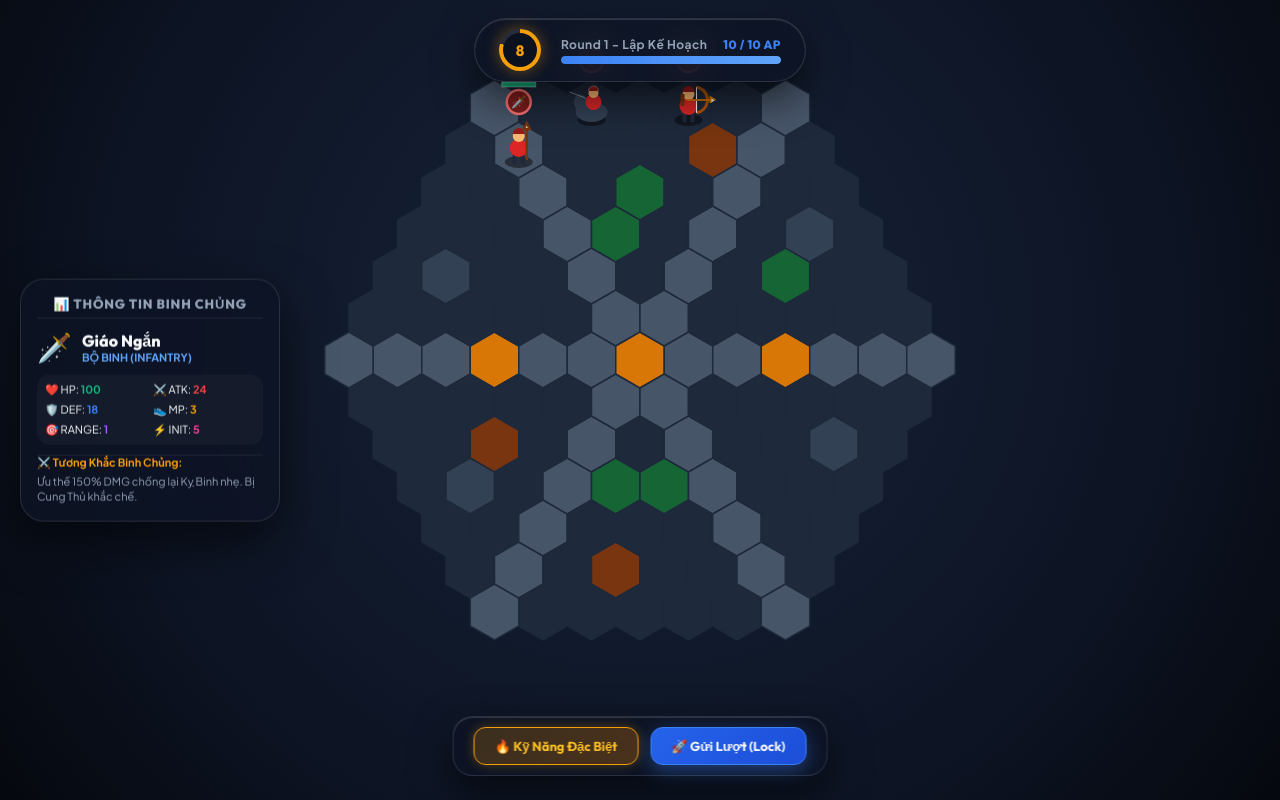
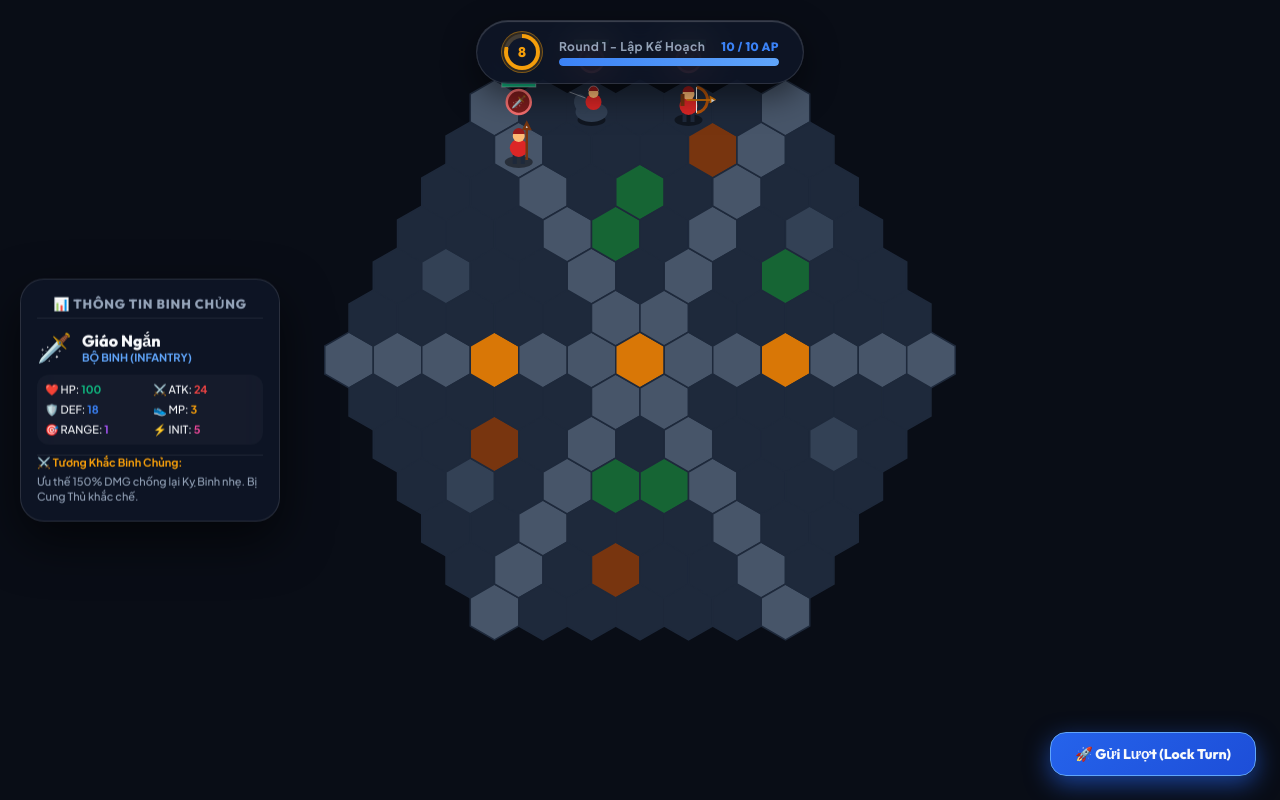
Before and after one commit to SlaMakeGameNoCode/hexastrategy, a website built with Vite: page index.html in a window 1280 px wide. Both pictures are taken after a click on the button "⚔️ Bắt Đầu Trận Đấu". Built offline with nearby package versions, Linux system fonts and the light colour scheme.

Commit message:
refactor: Separate Lock Turn into a global dedicated button at bottom-right corner

```diff
--- a/index.html
+++ b/index.html
@@ -1,25 +1,22 @@
 <!DOCTYPE html>
 <html lang="vi">
 <head>
-  <meta charset="UTF-8">
-  <meta name="viewport" content="width=device-width, initial-scale=1.0">
-  <title>HEX LEGION — Tactical Hexagonal Strategy</title>
+  <meta charset="UTF-8" />
+  <meta name="viewport" content="width=device-width, initial-scale=1.0" />
+  <title>Hexa Strategy - Web Canvas Game Engine</title>
   <link rel="preconnect" href="https://fonts.googleapis.com">
   <link rel="preconnect" href="https://fonts.gstatic.com" crossorigin>
-  <link href="https://fonts.googleapis.com/css2?family=Outfit:wght@400;500;600;700;800&family=Plus+Jakarta+Sans:wght@400;500;600;700;800&display=swap" rel="stylesheet">
+  <link href="https://fonts.googleapis.com/css2?family=Outfit:wght@400;600;700;800;900&family=Plus+Jakarta+Sans:wght@500;600;700&display=swap" rel="stylesheet">
   <style>
     :root {
-      --bg-dark: #070B12;
-      --panel-bg: rgba(13, 20, 36, 0.78);
+      --bg-dark: #090D16;
+      --panel-bg: rgba(15, 23, 42, 0.75);
       --panel-border: rgba(255, 255, 255, 0.12);
+      --text-main: #F8FAFC;
+      --text-muted: #94A3B8;
+      --accent-gold: #F59E0B;
       --accent-blue: #3B82F6;
       --accent-blue-glow: rgba(59, 130, 246, 0.4);
-      --accent-gold: #F59E0B;
-      --accent-gold-glow: rgba(245, 158, 11, 0.4);
-      --accent-red: #EF4444;
-      --accent-green: #10B981;
-      --text-main: #F8FAFC;
-      --text-muted: #94A3B8;
     }
 
     * {
@@ -29,76 +26,80 @@
       user-select: none;
     }
 
-    body {
+    body, html {
+      width: 100%;
+      height: 100%;
+      overflow: hidden;
       background-color: var(--bg-dark);
+      font-family: 'Plus Jakarta Sans', sans-serif;
       color: var(--text-main);
-      font-family: 'Plus Jakarta Sans', sans-serif;
-      overflow: hidden;
-      width: 100vw;
-      height: 100vh;
     }
 
     #game-container {
       position: relative;
-      width: 100%;
-      height: 100%;
-      display: flex;
+      width: 100vw;
+      height: 100vh;
     }
 
     canvas {
       display: block;
       width: 100%;
       height: 100%;
-      background: radial-gradient(circle at 50% 40%, #172439 0%, #0D1424 65%, #05080E 100%);
     }
 
     /* Top HUD Bar */
     .hud-top {
       position: absolute;
-      top: 18px;
+      top: 20px;
       left: 50%;
       transform: translateX(-50%);
       display: flex;
       align-items: center;
-      gap: 20px;
+      gap: 16px;
       padding: 10px 24px;
       background: var(--panel-bg);
       backdrop-filter: blur(20px);
       -webkit-backdrop-filter: blur(20px);
       border: 1px solid var(--panel-border);
       border-radius: 999px;
-      box-shadow: 0 16px 40px rgba(0, 0, 0, 0.6), inset 0 1px 1px rgba(255, 255, 255, 0.15);
+      box-shadow: 0 12px 32px rgba(0, 0, 0, 0.5), inset 0 1px 1px rgba(255, 255, 255, 0.2);
       z-index: 20;
     }
 
     .timer-badge {
       display: flex;
       align-items: center;
-      gap: 8px;
+      justify-content: center;
+      width: 42px;
+      height: 42px;
+      border-radius: 50%;
+      background: rgba(245, 158, 11, 0.15);
+      border: 1px solid rgba(245, 158, 11, 0.4);
+      position: relative;
     }
 
     .timer-ring {
-      width: 42px;
-      height: 42px;
+      width: 36px;
+      height: 36px;
       border-radius: 50%;
-      background: conic-gradient(var(--accent-gold) 100%, rgba(255,255,255,0.08) 0%);
+      background: conic-gradient(var(--accent-gold) 100%, rgba(255,255,255,0.1) 0%);
       display: flex;
+      align-items: center;
       justify-content: center;
-      align-items: center;
-      box-shadow: 0 0 16px var(--accent-gold-glow);
+      transition: background 0.2s linear;
     }
 
     .timer-inner {
-      width: 34px;
-      height: 34px;
+      width: 28px;
+      height: 28px;
       border-radius: 50%;
-      background: #0B111E;
+      background: #0F172A;
       display: flex;
+      align-items: center;
       justify-content: center;
-      align-items: center;
       font-family: 'Outfit', sans-serif;
       font-weight: 800;
-      font-size: 15px;
+      font-size: 14px;
       color: var(--accent-gold);
     }
 
@@ -106,7 +107,7 @@
       display: flex;
       flex-direction: column;
       gap: 4px;
-      min-width: 220px;
+      width: 220px;
     }
 
     .ap-label {
@@ -229,7 +230,7 @@
       border: 1px solid rgba(59, 130, 246, 0.3);
     }
 
-    /* Bottom Action Controls */
+    /* Bottom Action Controls for Selected Unit */
     .controls-panel {
       position: absolute;
       bottom: 24px;
@@ -396,15 +397,19 @@
     <!-- HTML5 Canvas -->
     <canvas id="game-canvas"></canvas>
 
-    <!-- Bottom Controls -->
+    <!-- Bottom Center Unit Skill Action Control Panel -->
     <div class="controls-panel" id="planning-controls" style="display: none;">
       <button class="btn-action" id="btn-skill" style="background: linear-gradient(135deg, rgba(245, 158, 11, 0.2) 0%, rgba(217, 119, 6, 0.3) 100%); border-color: #F59E0B; color: #FBBF24; box-shadow: 0 0 12px rgba(245, 158, 11, 0.3);">
         🔥 Kỹ Năng Đặc Biệt
       </button>
-      <button class="btn-action primary" id="btn-end-turn">🚀 Gửi Lượt (Lock)</button>
     </div>
 
-
+    <!-- Global Dedicated End Turn / Lock Button (Bottom Right Corner) -->
+    <div id="global-turn-container" style="position: absolute; bottom: 24px; right: 24px; z-index: 30; display: none;">
+      <button class="btn-action primary" id="btn-end-turn" style="padding: 12px 24px; font-size: 14px; font-weight: 800; border-radius: 16px; background: linear-gradient(135deg, #2563EB 0%, #1D4ED8 100%); box-shadow: 0 8px 25px rgba(37, 99, 235, 0.6); border: 1px solid #60A5FA;">
+        🚀 Gửi Lượt (Lock Turn)
+      </button>
+    </div>
 
     <!-- Victory / Defeat Modal -->
     <div id="result-modal" class="modal-overlay">
--- a/src/main.ts
+++ b/src/main.ts
@@ -157,11 +157,14 @@ window.addEventListener('DOMContentLoaded', () => {
 
   function updateActionButtonsUI(unit: RenderableUnit | null) {
     const btnSkill = document.getElementById('btn-skill');
+    const planControls = document.getElementById('planning-controls');
 
     if (unit && unit.ownerColor === '#3B82F6') {
       const armyClass = (unit.armyClass || 'SHORT_SPEAR') as ArmyClassId;
       const skillType = SkillResolver.getSkillForClass(armyClass);
       const skillDef = SkillResolver.getSkillDefinition(skillType);
+
+      if (planControls) planControls.style.display = 'flex';
 
       if (btnSkill) {
         // IF UNIT HAS ALREADY ASSIGNED AN ACTION -> Show Cancel Action Option!
@@ -179,11 +182,7 @@ window.addEventListener('DOMContentLoaded', () => {
         }
       }
     } else {
-      if (btnSkill) {
-        btnSkill.innerText = '🔥 Kỹ Năng Đặc Biệt';
-        btnSkill.style.display = 'flex';
-        btnSkill.style.background = 'linear-gradient(135deg, rgba(245, 158, 11, 0.2) 0%, rgba(217, 119, 6, 0.3) 100%)';
-      }
+      if (planControls) planControls.style.display = 'none';
     }
   }
 
@@ -258,6 +257,9 @@ window.addEventListener('DOMContentLoaded', () => {
     turnManager.setPhase('RESOLUTION');
     turnManager.stopTimer();
     selectUnit(null);
+
+    const globalTurnContainer = document.getElementById('global-turn-container');
+    if (globalTurnContainer) globalTurnContainer.style.display = 'none';
 
     const phaseTitle = document.getElementById('phase-title');
     if (phaseTitle) phaseTitle.innerText = 'Phase Xử Lý Hoạt Cảnh & VFX...';
@@ -583,6 +585,8 @@ window.addEventListener('DOMContentLoaded', () => {
     turnManager.setPhase('PLANNING');
 
     if (phaseTitle) phaseTitle.innerText = `Round ${currentRound} - Lập Kế Hoạch`;
+    if (globalTurnContainer) globalTurnContainer.style.display = 'block';
+
     updateAPBudget();
     startPlanningTimer();
   }
@@ -819,12 +823,12 @@ window.addEventListener('DOMContentLoaded', () => {
 
     const resultModal = document.getElementById('result-modal');
     const deckDrawer = document.getElementById('deck-drawer');
-    const planControls = document.getElementById('planning-controls');
+    const globalTurnContainer = document.getElementById('global-turn-container');
     const phaseTitle = document.getElementById('phase-title');
 
     if (resultModal) resultModal.style.display = 'none';
     if (deckDrawer) deckDrawer.style.display = 'flex';
-    if (planControls) planControls.style.display = 'none';
+    if (globalTurnContainer) globalTurnContainer.style.display = 'none';
     if (phaseTitle) phaseTitle.innerText = 'Phase Chuẩn Bị Xếp Quân';
 
     selectUnit(null);
@@ -833,11 +837,11 @@ window.addEventListener('DOMContentLoaded', () => {
   document.getElementById('btn-start-battle')?.addEventListener('click', () => {
     turnManager.setPhase('PLANNING');
     const deckDrawer = document.getElementById('deck-drawer');
-    const planControls = document.getElementById('planning-controls');
+    const globalTurnContainer = document.getElementById('global-turn-container');
     const phaseTitle = document.getElementById('phase-title');
 
     if (deckDrawer) deckDrawer.style.display = 'none';
-    if (planControls) planControls.style.display = 'flex';
+    if (globalTurnContainer) globalTurnContainer.style.display = 'block';
     if (phaseTitle) phaseTitle.innerText = 'Round 1 - Lập Kế Hoạch';
 
     selectUnit(null);
```
